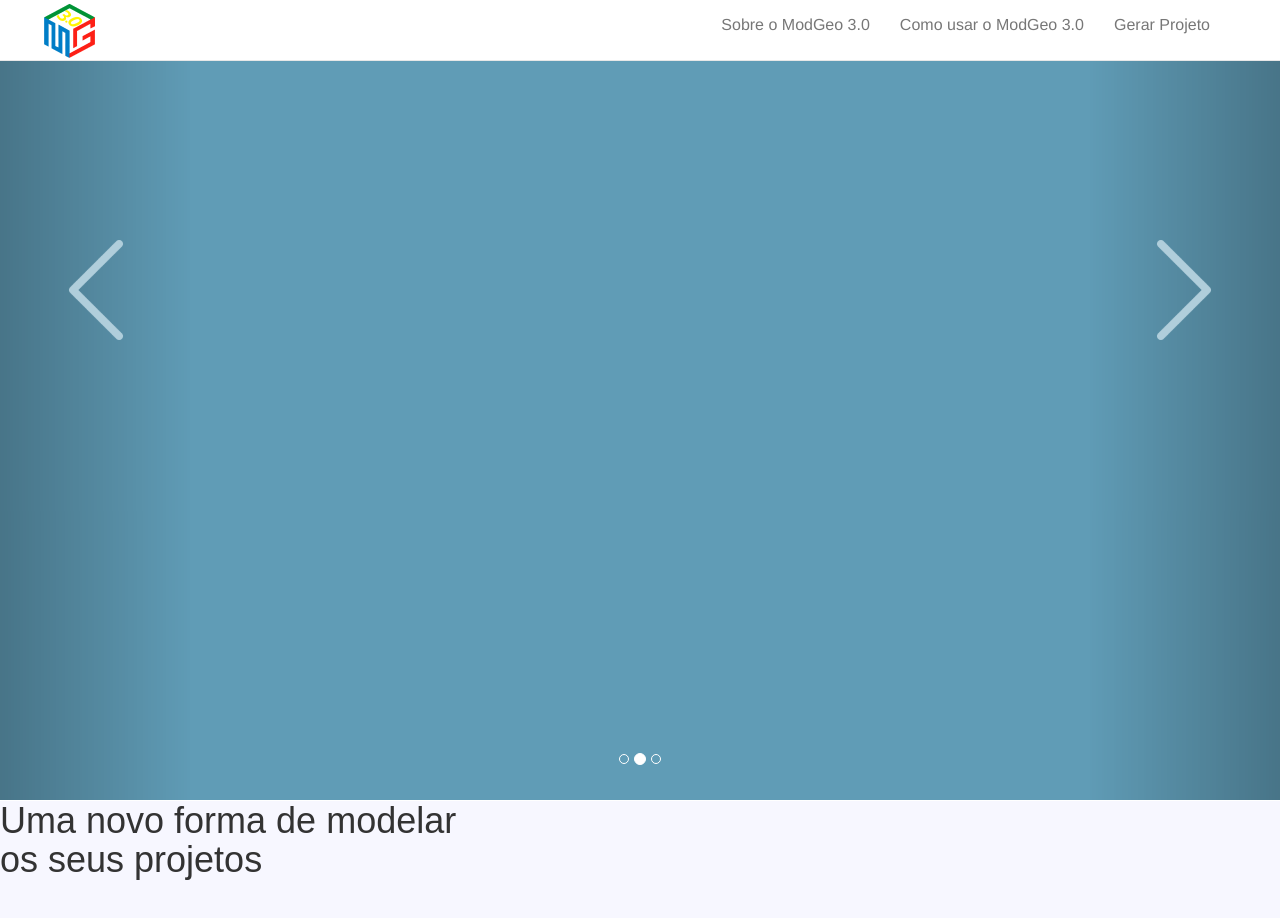
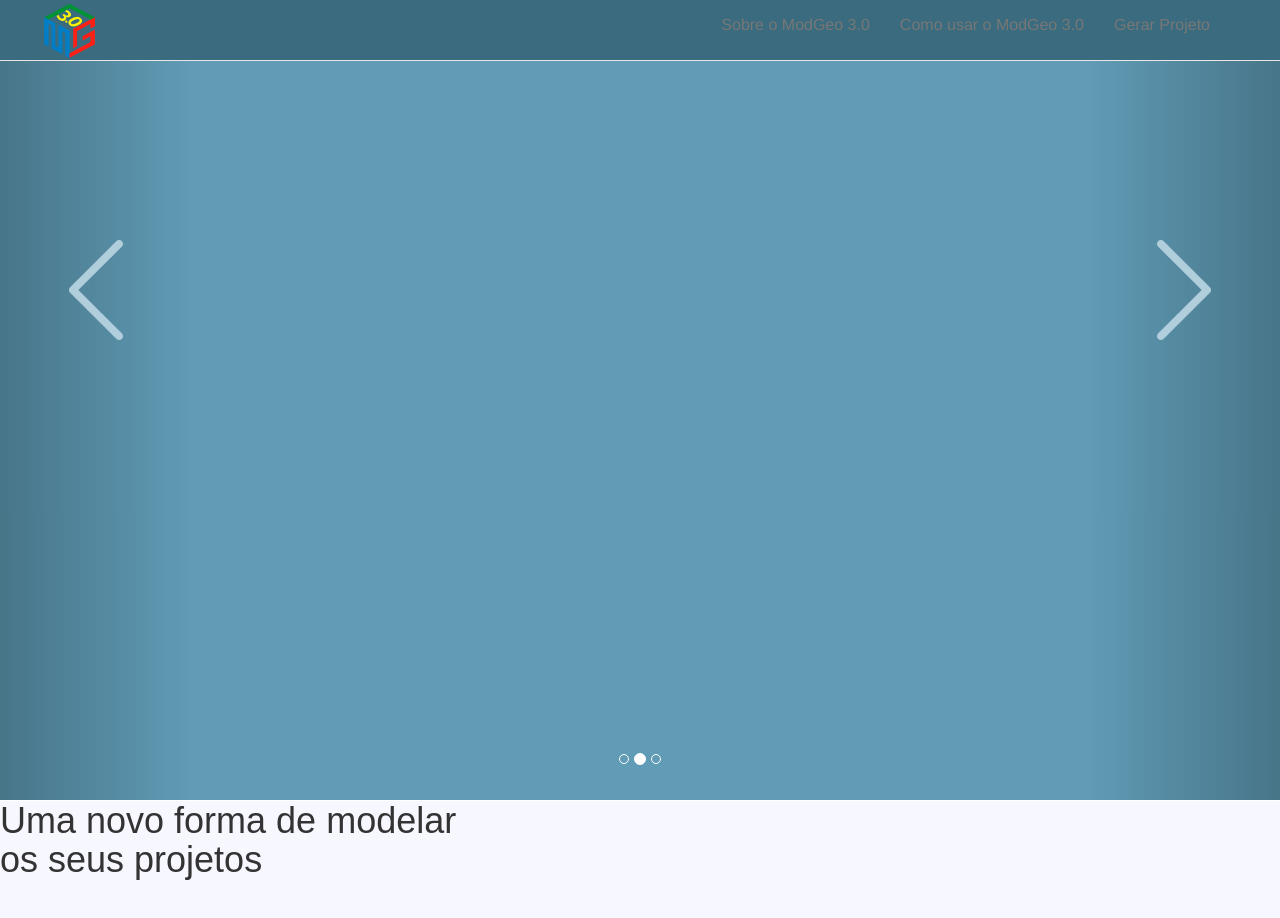
Before and after one commit to gustavoofdeooliveira/ModGeo2.0, a plain HTML site: page index.html in a window 1280 px wide. Shown: the top 918 px of the page. Drawn offline with nearby package versions, Linux system fonts and the light colour scheme.

Commit message:
Update index.css

```diff
--- a/css/index.css
+++ b/css/index.css
@@ -2,16 +2,12 @@
 .sec-about p {
   text-align: center;
 }
-
 .navbar a {
   font-size: 16px;
 }
-
 .navbar .fa-external-link {
   font-size: 10px;
 }
-
-
 .container > h1 {
   font-weight: 300;
   text-align: center;
@@ -20,7 +16,8 @@
 
 /*navbar*/
 .navbar-default {
-  background: #fff;
+
+  background: #3A6B7E;
 }
 
 .navbar .fa-external-link {
```
